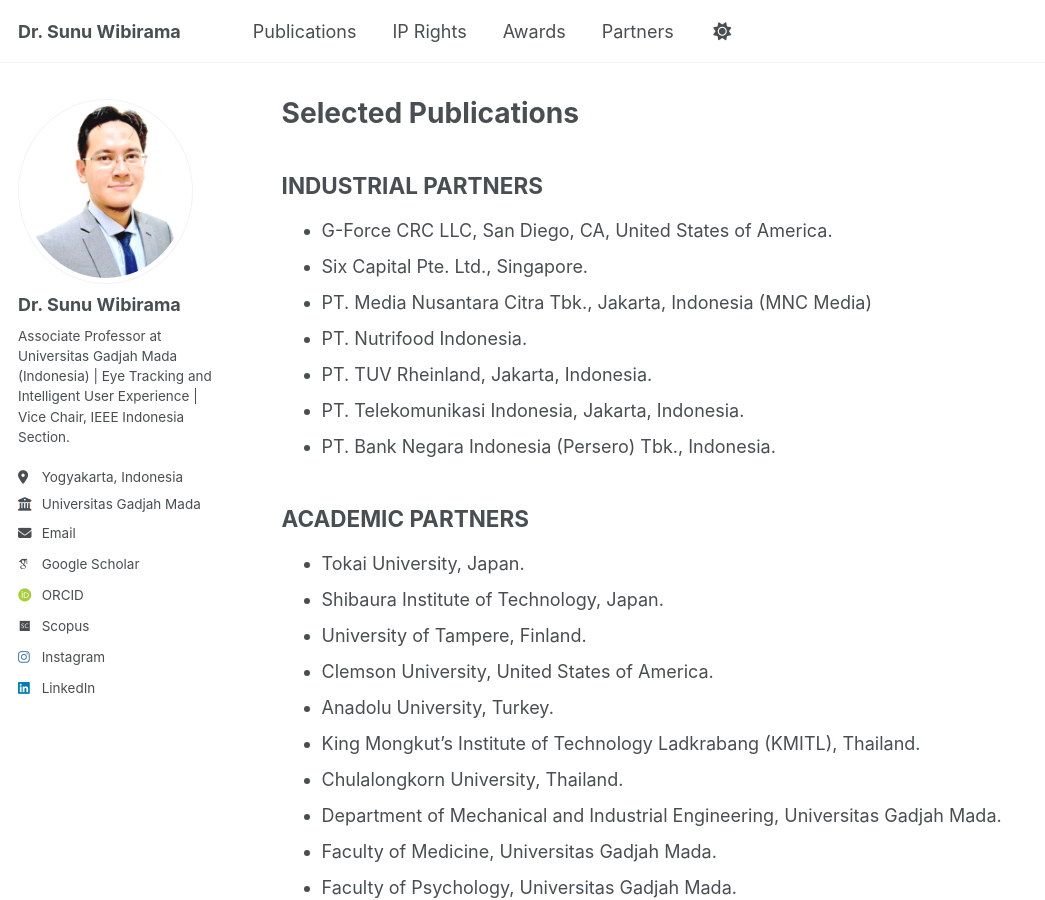
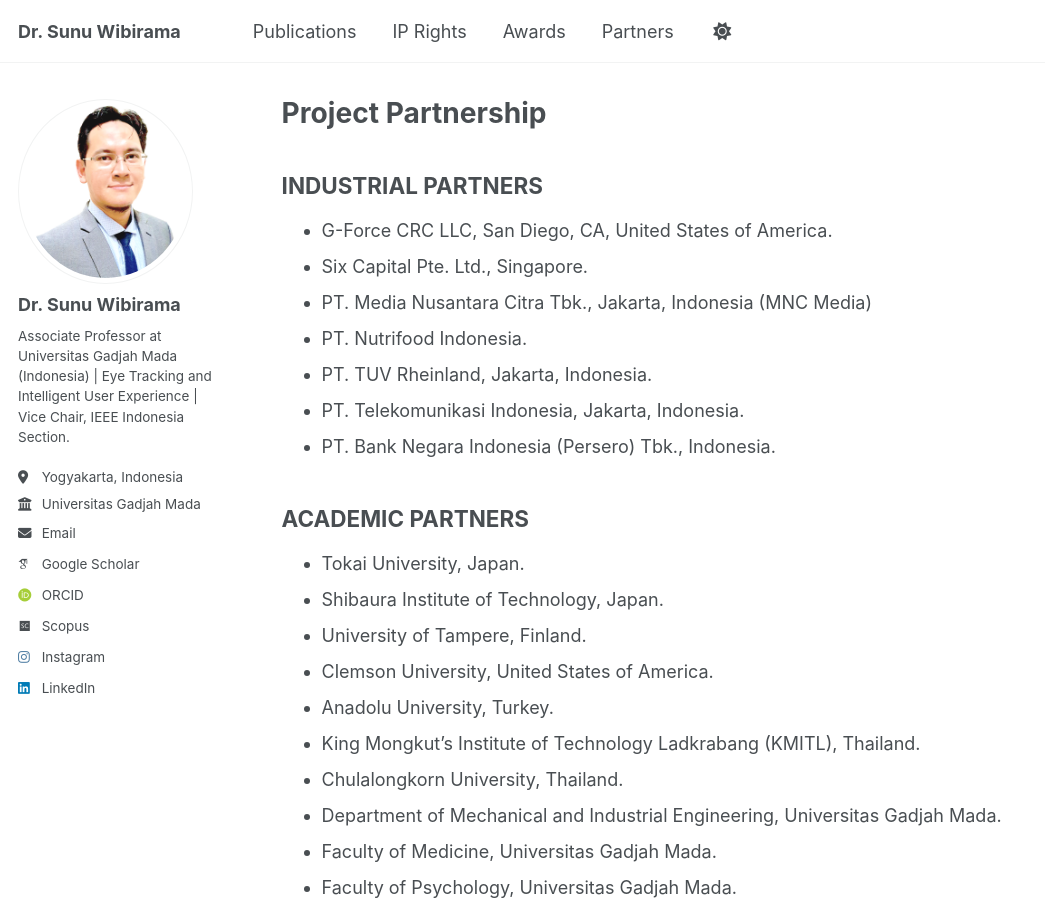
Before and after one commit to wibirama/wibirama.github.io, a Jekyll site: the page built from _pages/partners.md, in a window 1280 px wide and 900 px high. Shown: the whole window, without its empty margins (0-1045 px from the left). Built offline with Jekyll 4.4.1, drawn with Linux system fonts in a browser that asks for light colours; some web fonts are replaced; a script that is not in the unit is left out.

Commit message:
Update partners.md

```diff
--- a/_pages/partners.md
+++ b/_pages/partners.md
@@ -1,6 +1,6 @@
 ---
 layout: archive
-title: "Selected Publications"
+title: "Project Partnership"
 permalink: /partners/
 author_profile: true
 redirect_from:
```
